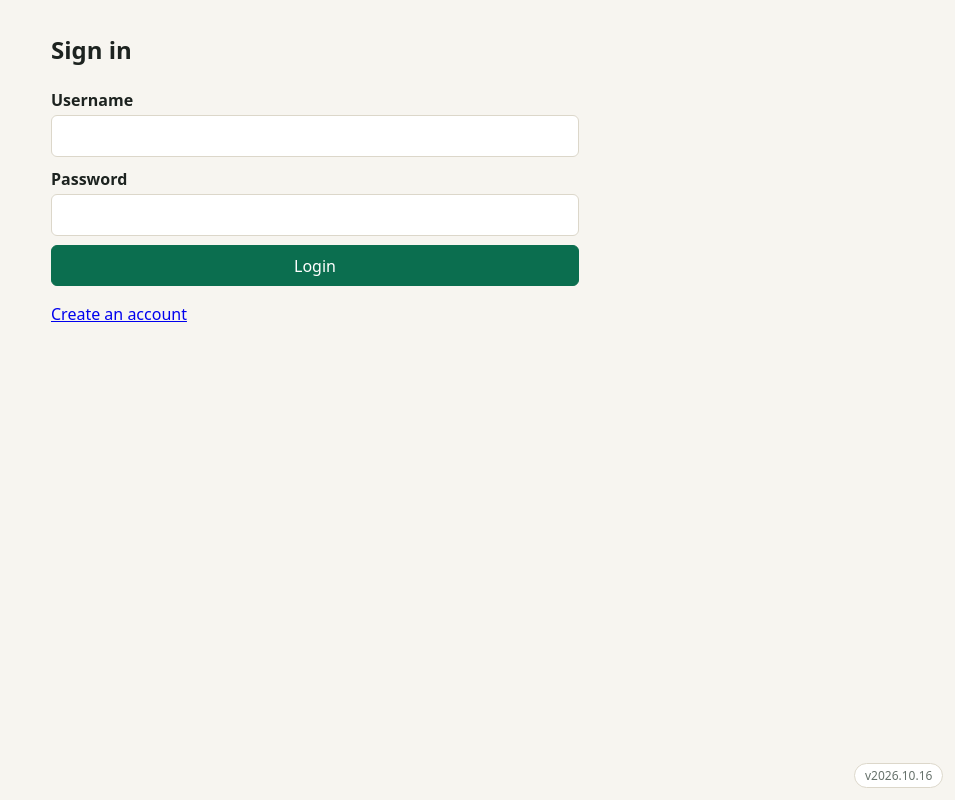
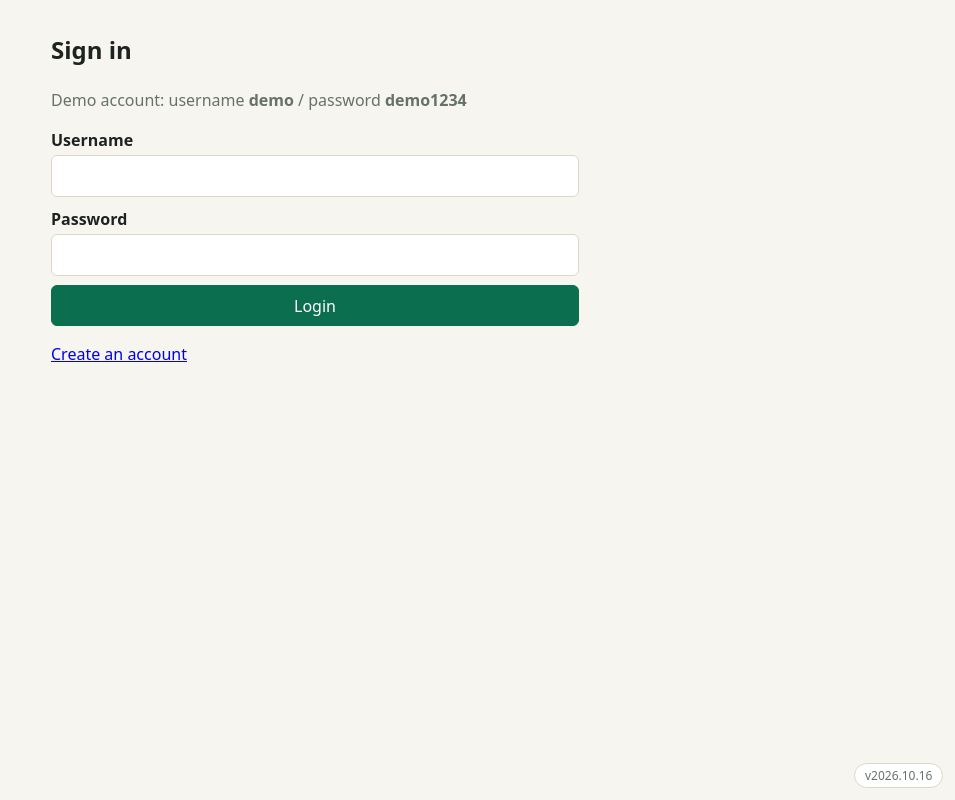
Before and after one commit to mongoemon/testover, a website: page app/index.html in a window 1280 px wide. Shown: the whole page, without its empty margins (325-1280 px from the left). Drawn offline with Linux system fonts and the light colour scheme.

Commit message:
feat: show demo credentials on the sign-in page
Co-Authored-By: Claude Opus 5.5 <noreply@anthropic.com>

```diff
--- a/app/index.html
+++ b/app/index.html
@@ -213,7 +213,10 @@
           },
         }, field('Username', username), field('Password', password), h('button', { type: 'submit' }, 'Login'));
 
-        return h('section', {}, h('h1', {}, 'Sign in'), form, error,
+        return h('section', {}, h('h1', {}, 'Sign in'),
+          h('p', { class: 'muted' }, 'Demo account: username ', h('strong', {}, 'demo'),
+            ' / password ', h('strong', {}, 'demo1234')),
+          form, error,
           h('p', {}, h('a', { href: '#/register' }, 'Create an account')));
       }
 
```
